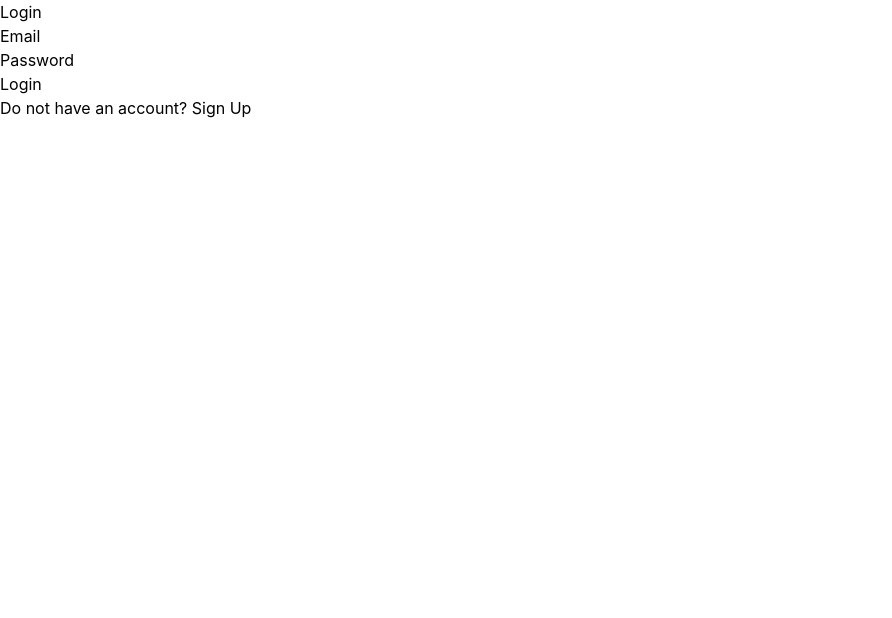
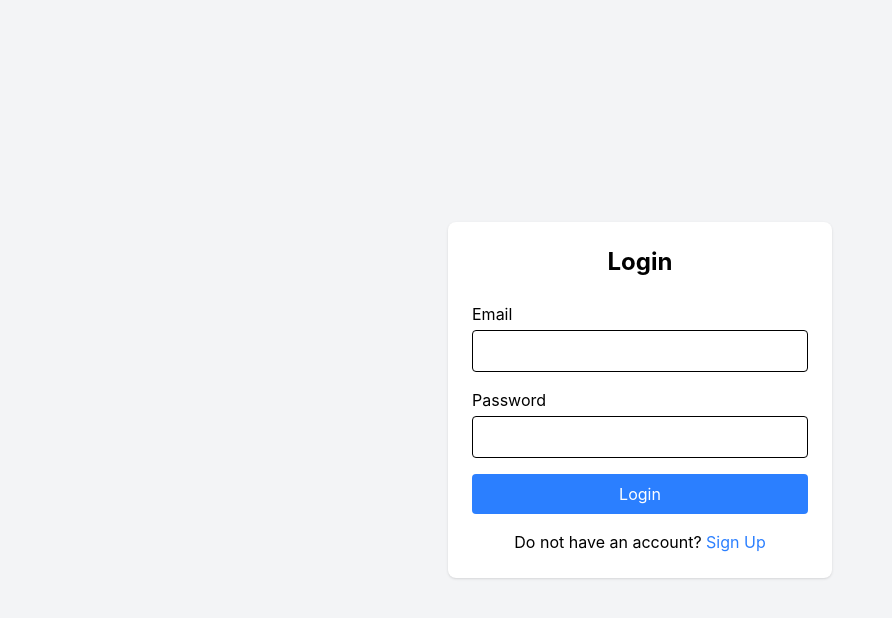
Before and after one commit to ajay-pra/wexa-front, a React (Vite) app: page /login in a window 1280 px wide. Shown: the top 618 px of the page, without its empty margins (0-892 px from the left). Built offline with nearby package versions, Linux system fonts and the light colour scheme.

Commit message:
login page UI and error handeling while logging in

```diff
--- a/src/pages/Login.jsx
+++ b/src/pages/Login.jsx
@@ -10,6 +10,7 @@ function Login() {
   const [password, setPassword] = useState('');
   const dispatch = useDispatch();
   const navigate = useNavigate();
+  const [error, setError] = useState('');
 
   const handleSubmit = async (e) => {
     e.preventDefault();
@@ -22,38 +23,71 @@ function Login() {
 
       navigate('/');
     } catch (err) {
-        console.log(err)
+      console.log(err);
+      setError(
+        err.response?.data?.error ||
+        err.response?.data?.message ||
+        'Login failed'
+      );
     }
   };
 
   return (
+    <div className="min-h-screen flex items-center justify-center bg-gray-100">
+      <div className="w-full max-w-sm bg-white p-6 rounded-lg shadow">
+        <h1 className="text-2xl font-bold text-center mb-6">
+          Login
+        </h1>
+        {error && (
+          <p className="text-red-500 text-center mb-4">
+            {error}
+          </p>
+        )}
+        <form onSubmit={handleSubmit} className="space-y-4">
           <div>
-      <h1>Login</h1>
-      <form onSubmit={handleSubmit}>
-        <div>
-          <label>Email</label>
+            <label className="block mb-1">
+              Email
+            </label>
+
             <input
               type="email"
               value={email}
               onChange={(e) => setEmail(e.target.value)}
+              className="w-full border p-2 rounded"
             />
           </div>
 
           <div>
-          <label>Password</label>
+            <label className="block mb-1">
+              Password
+            </label>
+
             <input
               type="password"
               value={password}
               onChange={(e) => setPassword(e.target.value)}
+              className="w-full border p-2 rounded"
             />
           </div>
 
-        <button type="submit">Login</button>
+          <button
+            type="submit"
+            className="w-full bg-blue-500 text-white p-2 rounded"
+          >
+            Login
+          </button>
         </form>
 
-      <p>
-        Do not have an account? <Link to="/signup">Sign Up</Link>
+        <p className="text-center mt-4">
+          Do not have an account?{' '}
+          <Link
+            to="/signup"
+            className="text-blue-500"
+          >
+            Sign Up
+          </Link>
         </p>
+      </div>
     </div>
   );
 }
```
Lines whose indentation alone changed are shown as unchanged.
